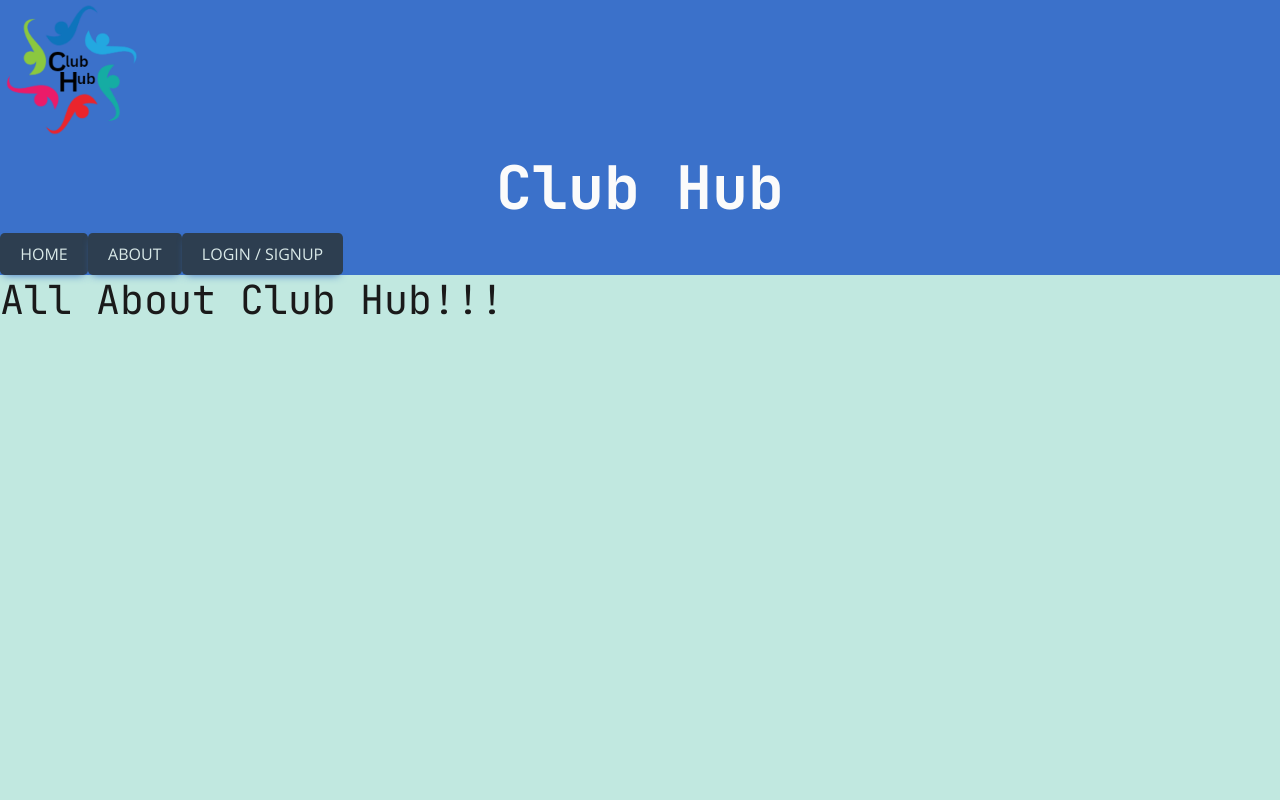
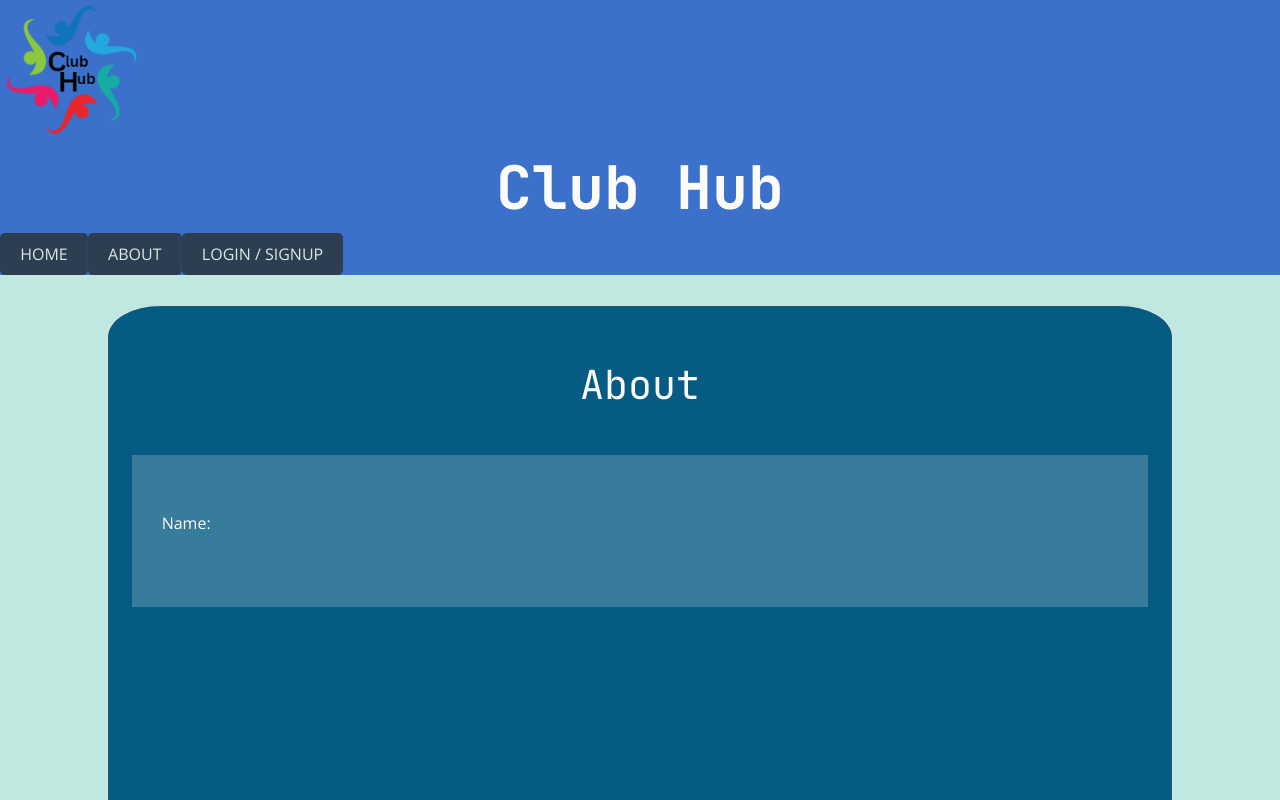
Before and after one commit to tdusenbury/Club-Hub, a React (Create React App) app in the folder client/: page /about in a window 1280 px wide. Shown: the top 800 px of the page. Built offline with nearby package versions, Linux system fonts and the light colour scheme.

Commit message:
started about page, fixing up sign up and login links

```diff
--- a/client/src/assets/styles/PersonalDashboard.css
+++ b/client/src/assets/styles/PersonalDashboard.css
@@ -11,7 +11,7 @@
 
 .margins {
     margin-top: 100px;
-    height: 700px;
+    height: 640px;
 }
 
 .userinfo {
--- a/client/src/components/EventRsvpCard.js
+++ b/client/src/components/EventRsvpCard.js
@@ -100,7 +100,7 @@ const EventRsvpCard = ({ event }) => {
                     <button id="button" onClick={handleRSVPEvent} style={styles.button}
                         disabled={savedEventIds?.some((savedEventId) => savedEventId === _id)}>
                         {savedEventIds?.some((savedEventId) => savedEventId === _id)
-                            ? 'already RSVPed'
+                            ? 'Already RSVPed'
                             : 'RSVP for Event'}
                     </button>
                 </div>
--- a/client/src/pages/About.js
+++ b/client/src/pages/About.js
@@ -1,4 +1,5 @@
 import React from 'react';
+import '../assets/styles/PersonalDashboard.css';
 
 
 const About = () => {
@@ -6,8 +7,27 @@ const About = () => {
 
       <div className="about-container">
 
-        <h2>All About Club Hub!!!</h2>
+    <div className="home-container">
+      <div className="flex-row justify-center mb-3">
+        <div className="col-12 col-md-10 text-light p-4 margins border space">
+          <h2 className="text-center space">About</h2>
+          <div style={{ backgroundColor: 'rgba(255, 255, 255, 0.2)' }}>
+            <div>
+                <br/>
+          <p className=" space marginright">Name:</p>
+          <br/>
+          </div>
+          </div>
+          <div
+            className='mb-3 p-3'
+          >
+            <div>
+            </div>
+          </div>
+        </div>
+      </div>
 
+      </div>
       </div>
     );
   };
--- a/client/src/pages/Login.js
+++ b/client/src/pages/Login.js
@@ -105,7 +105,7 @@ const Login = (props) => {
                   Submit
                 </button>
                 <Link to="/signup">
-                  <h3 className="text-center mt-4 font" style={{ textDecoration: "underline" }}>Click here to Sign Up and become a member</h3>
+                  <h3 className="text-center mt-4 font" style={{ textDecoration: "underline" }}>Not a member? Sign up here!</h3>
                 </Link>
               </form>
             )}
--- a/client/src/pages/Signup.js
+++ b/client/src/pages/Signup.js
@@ -131,6 +131,9 @@ const Signup = () => {
                 >
                   Create Account
                 </button>
+                <Link to="/login">
+                  <h3 className="text-center mt-4 font" style={{ textDecoration: "underline" }}>Already a member? Sign in here!</h3>
+                </Link>
               </form>
             )}
             {errors.name && <span style={{ color: 'red' }}>{errors.name}<br /></span>}
```
